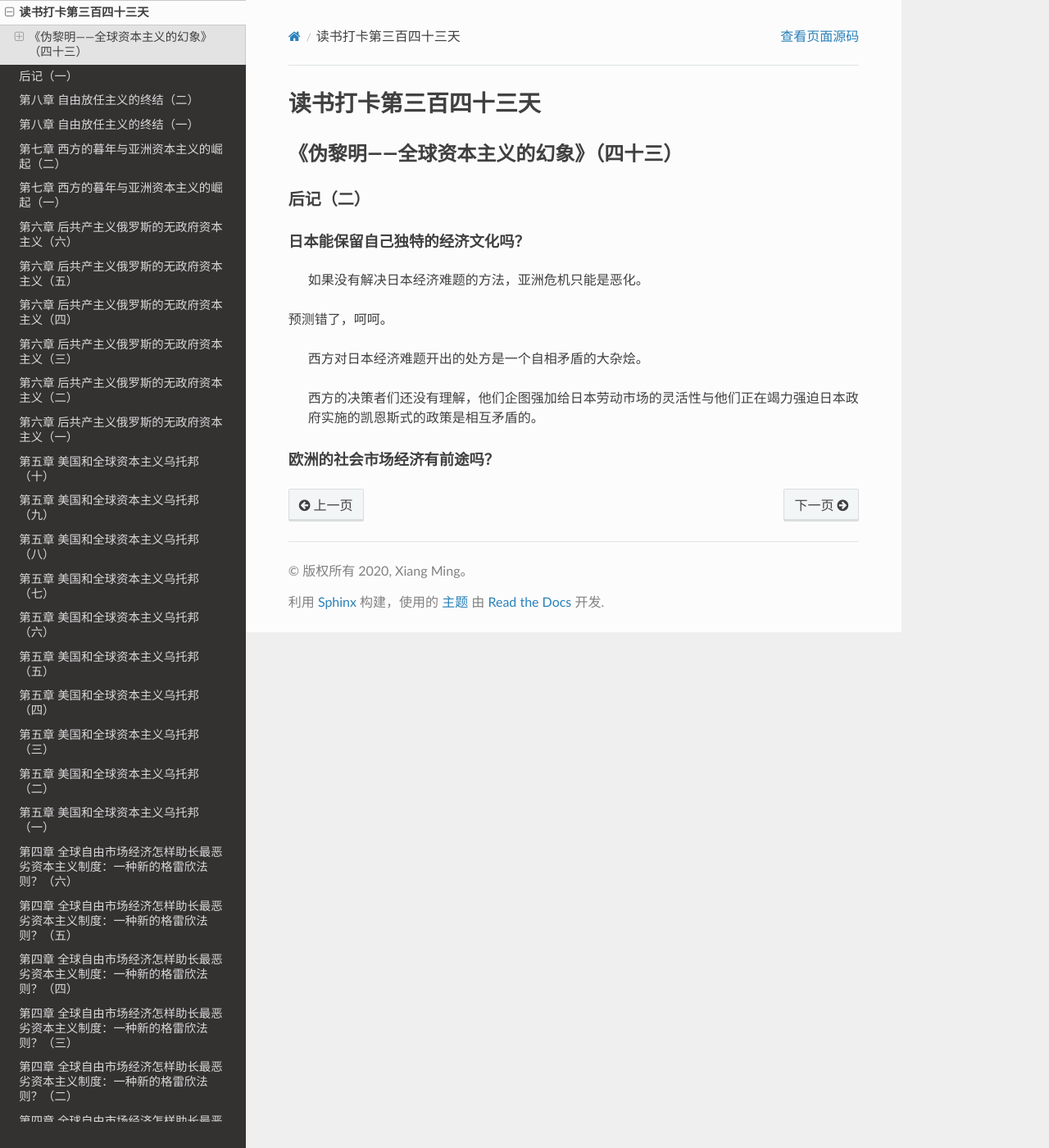
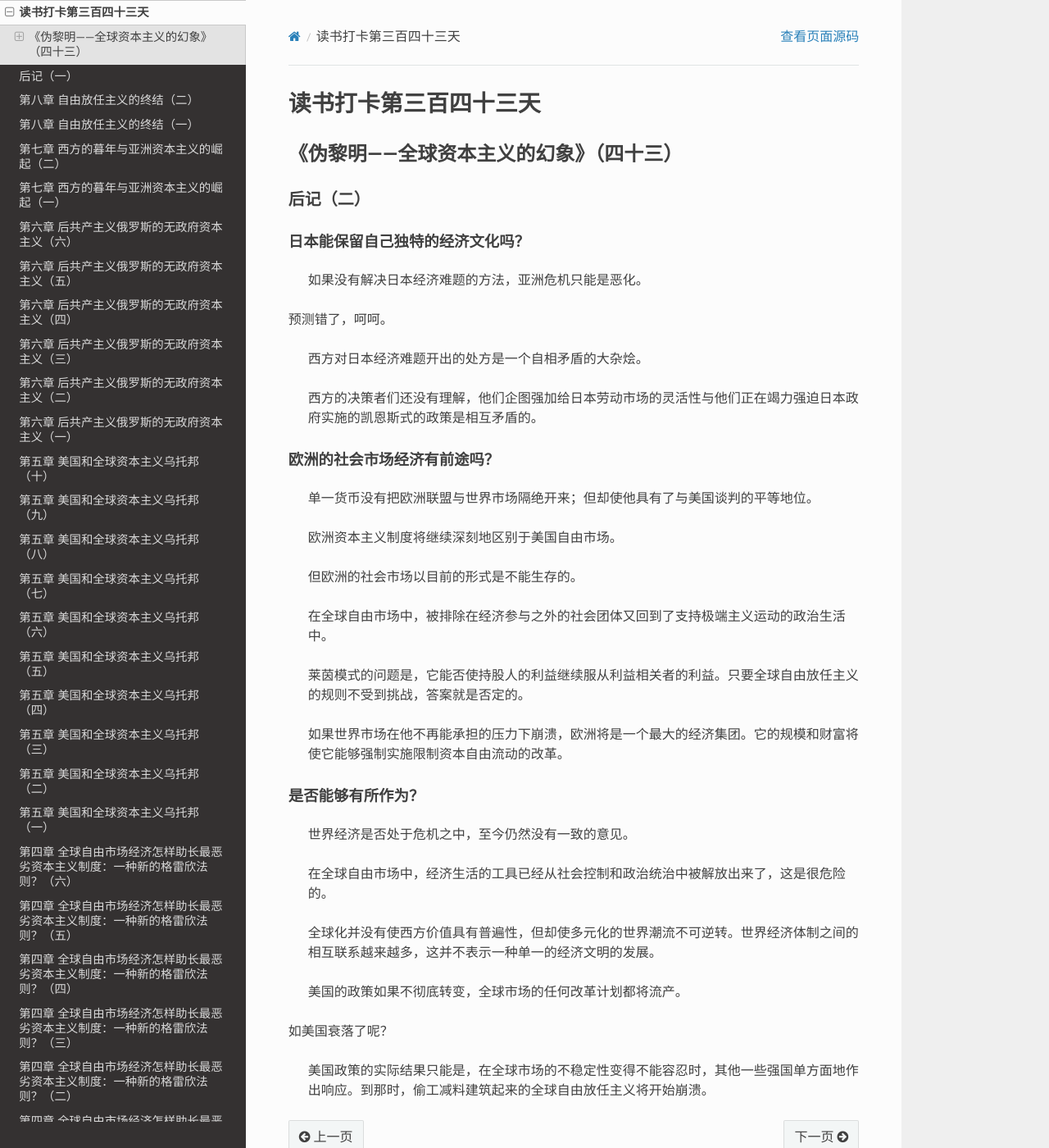
Before and after one commit to xiangming1975/reading, a Sphinx documentation site: the page built from source/2021-07-03.md, in a window 1280 px wide and 1400 px high. Shown: the whole window at 82% size. Built offline with Sphinx 7.4.7 and the Read the Docs theme 2.0.0, drawn with Linux system fonts in a browser that asks for light colours.

Commit message:
《伪黎明》终于读完！

```diff
--- a/source/2021-07-03.md
+++ b/source/2021-07-03.md
@@ -17,4 +17,28 @@
 
 #### 欧洲的社会市场经济有前途吗？
 
->
+> 单一货币没有把欧洲联盟与世界市场隔绝开来；但却使他具有了与美国谈判的平等地位。
+
+> 欧洲资本主义制度将继续深刻地区别于美国自由市场。
+
+> 但欧洲的社会市场以目前的形式是不能生存的。
+
+> 在全球自由市场中，被排除在经济参与之外的社会团体又回到了支持极端主义运动的政治生活中。
+
+> 莱茵模式的问题是，它能否使持股人的利益继续服从利益相关者的利益。只要全球自由放任主义的规则不受到挑战，答案就是否定的。
+
+> 如果世界市场在他不再能承担的压力下崩溃，欧洲将是一个最大的经济集团。它的规模和财富将使它能够强制实施限制资本自由流动的改革。
+
+#### 是否能够有所作为？
+
+> 世界经济是否处于危机之中，至今仍然没有一致的意见。
+
+> 在全球自由市场中，经济生活的工具已经从社会控制和政治统治中被解放出来了，这是很危险的。
+
+> 全球化并没有使西方价值具有普遍性，但却使多元化的世界潮流不可逆转。世界经济体制之间的相互联系越来越多，这并不表示一种单一的经济文明的发展。
+
+> 美国的政策如果不彻底转变，全球市场的任何改革计划都将流产。
+
+如美国衰落了呢？
+
+> 美国政策的实际结果只能是，在全球市场的不稳定性变得不能容忍时，其他一些强国单方面地作出响应。到那时，偷工减料建筑起来的全球自由放任主义将开始崩溃。
```
